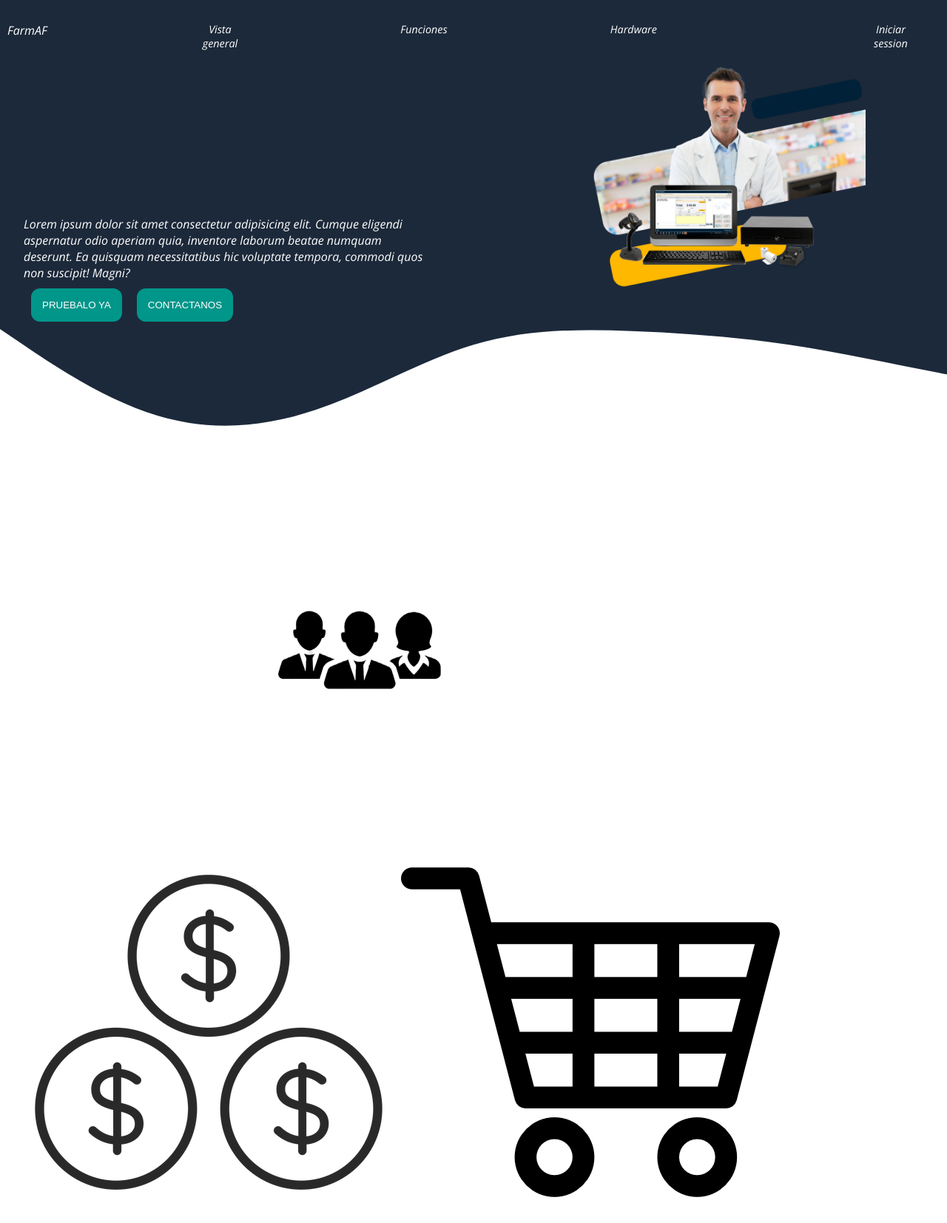
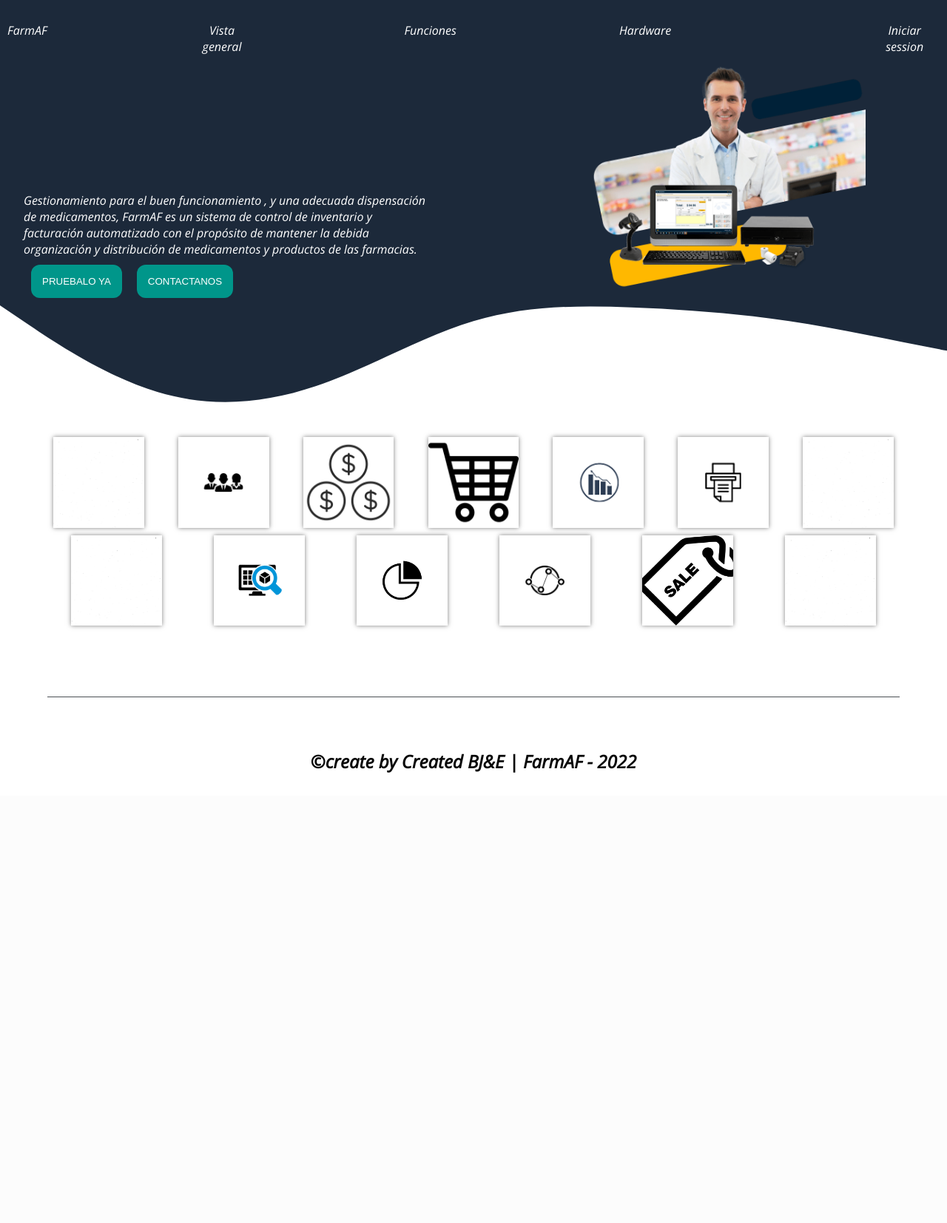
Before and after one commit to Mattewcito/FarmAF, a PHP site: page /FarmAF/ in a window 1280 px wide. Shown: the top 1654 px of the page at 74% size. After the commit the page ends 1045 px from the top, so only its background shows below. Run offline with PHP 8.4, Linux system fonts and the light colour scheme.

Commit message:
complemento del index, funciones y vista general

```diff
--- a/index.php
+++ b/index.php
@@ -6,8 +6,8 @@
     <meta http-equiv="X-UA-Compatible" content="IE=edge">
     <meta name="viewport" content="width=device-width, initial-scale=1.0">
     <title>FarmAF</title>
-    <link rel="stylesheet" type="text/css" href="css/style.css">
-    <link rel="stylesheet" type="text/css" href="css/css/all.min.css">
+    <link rel="stylesheet" type="text/css" href="../../css/css/all.min.css">
+    <link rel="stylesheet" href="css/css/estilospPag.css">
     <link rel="preconnect" href="https://fonts.gstatic.com">
     <link href="https://fonts.googleapis.com/css2?family=Open+Sans:ital@1&display=swap" rel="stylesheet">
 </head>
@@ -20,7 +20,7 @@
             <link class="nav2"><a href="vista/pag/vista_general.php">Vista general</a>
             <link class="nav2"><a href="vista/pag/funciones.php">Funciones</a>
             <link class="nav2"><a href="vista/pag/hardware.php">Hardware</a>
-            <link class="nav3"><a href="vista/Login.php">Iniciar session</a>
+            <link class="nav3"><a href="Login.php">Iniciar session</a>
         </nav>
     </header>
     <img class="imgp" src="img/sof.png" alt="">
@@ -29,35 +29,142 @@
             <div class="texto">
                 <div class="servicios-ind">
                     <p><br><br><br><br><br><br><br><br>
-                                Lorem ipsum dolor sit amet consectetur adipisicing elit.
-                                Cumque eligendi aspernatur odio aperiam quia, inventore laborum
-                                beatae numquam deserunt. Ea quisquam necessitatibus hic voluptate
-                                tempora, commodi quos non suscipit! Magni?</p>
+                    Gestionamiento para el buen funcionamiento , y una adecuada dispensación
+                    de medicamentos, FarmAF es un sistema de control de inventario y facturación
+                    automatizado con el propósito de mantener la debida organización y distribución
+                    de medicamentos y productos de las farmacias.</p>
                 </div>
-            <a href="Contacto.php" class="botones"><button type="">PRUEBALO YA</button></a>
-            <a href="Contacto.php" class="botones"><button type="">CONTACTANOS</button></a>
+                <a href="vista/pag/Contacto.php" class="botones"><button type="">PRUEBALO YA</button></a>
+                <a href="vista/pag/Contacto.php" class="botones"><button type="">CONTACTANOS</button></a>
     </section>
-            <svg id="wave" style="transform:rotate(0deg); transition: 0.3s"
-            viewBox="0 0 1440 180" version="1.1" xmlns="http://www.w3.org/2000/svg">
-            <defs><linearGradient id="sw-gradient-0" x1="0" x2="0" y1="1" y2="0">
+    <svg id="wave" style="transform:rotate(0deg); transition: 0.3s" viewBox="0 0 1440 180" version="1.1"
+        xmlns="http://www.w3.org/2000/svg">
+        <defs>
+            <linearGradient id="sw-gradient-0" x1="0" x2="0" y1="1" y2="0">
                 <stop stop-color="rgba(255, 255, 255, 1)" offset="0%"></stop>
                 <stop stop-color="rgba(255, 255, 255, 1)" offset="100%">
-            </stop></linearGradient></defs><path style="transform:translate(0, 0px); opacity:1"
-            fill="url(#sw-gradient-0)"
-            d="M0,0L40,27C80,54,160,108,240,132C320,156,400,150,480,123C560,96,640,48,720,24C800,0,880,0,960,3C1040,6,1120,12,1200,24C1280,36,1360,54,1440,69C1520,84,1600,96,1680,84C1760,72,1840,36,1920,21C2000,6,2080,12,2160,39C2240,66,2320,114,2400,138C2480,162,2560,162,2640,141C2720,120,2800,78,2880,57C2960,36,3040,36,3120,57C3200,78,3280,120,3360,132C3440,144,3520,126,3600,102C3680,78,3760,48,3840,39C3920,30,4000,42,4080,66C4160,90,4240,126,4320,144C4400,162,4480,162,4560,147C4640,132,4720,102,4800,99C4880,96,4960,120,5040,123C5120,126,5200,108,5280,99C5360,90,5440,90,5520,99C5600,108,5680,126,5720,135L5760,144L5760,180L5720,180C5680,180,5600,180,5520,180C5440,180,5360,180,5280,180C5200,180,5120,180,5040,180C4960,180,4880,180,4800,180C4720,180,4640,180,4560,180C4480,180,4400,180,4320,180C4240,180,4160,180,4080,180C4000,180,3920,180,3840,180C3760,180,3680,180,3600,180C3520,180,3440,180,3360,180C3280,180,3200,180,3120,180C3040,180,2960,180,2880,180C2800,180,2720,180,2640,180C2560,180,2480,180,2400,180C2320,180,2240,180,2160,180C2080,180,2000,180,1920,180C1840,180,1760,180,1680,180C1600,180,1520,180,1440,180C1360,180,1280,180,1200,180C1120,180,1040,180,960,180C880,180,800,180,720,180C640,180,560,180,480,180C400,180,320,180,240,180C160,180,80,180,40,180L0,180Z"></path></svg>
+                </stop>
+            </linearGradient>
+        </defs>
+        <path style="transform:translate(0, 0px); opacity:1" fill="url(#sw-gradient-0)"
+            d="M0,0L40,27C80,54,160,108,240,132C320,156,400,150,480,123C560,96,640,48,720,24C800,0,880,0,960,3C1040,6,1120,12,1200,24C1280,36,1360,54,1440,69C1520,84,1600,96,1680,84C1760,72,1840,36,1920,21C2000,6,2080,12,2160,39C2240,66,2320,114,2400,138C2480,162,2560,162,2640,141C2720,120,2800,78,2880,57C2960,36,3040,36,3120,57C3200,78,3280,120,3360,132C3440,144,3520,126,3600,102C3680,78,3760,48,3840,39C3920,30,4000,42,4080,66C4160,90,4240,126,4320,144C4400,162,4480,162,4560,147C4640,132,4720,102,4800,99C4880,96,4960,120,5040,123C5120,126,5200,108,5280,99C5360,90,5440,90,5520,99C5600,108,5680,126,5720,135L5760,144L5760,180L5720,180C5680,180,5600,180,5520,180C5440,180,5360,180,5280,180C5200,180,5120,180,5040,180C4960,180,4880,180,4800,180C4720,180,4640,180,4560,180C4480,180,4400,180,4320,180C4240,180,4160,180,4080,180C4000,180,3920,180,3840,180C3760,180,3680,180,3600,180C3520,180,3440,180,3360,180C3280,180,3200,180,3120,180C3040,180,2960,180,2880,180C2800,180,2720,180,2640,180C2560,180,2480,180,2400,180C2320,180,2240,180,2160,180C2080,180,2000,180,1920,180C1840,180,1760,180,1680,180C1600,180,1520,180,1440,180C1360,180,1280,180,1200,180C1120,180,1040,180,960,180C880,180,800,180,720,180C640,180,560,180,480,180C400,180,320,180,240,180C160,180,80,180,40,180L0,180Z">
+        </path>
+    </svg>
 </body>
-<Main>
-<section class="menu">
+<main>
+    <section class="Portafolio">
+        <div class="contenedor">
+            <div class="galeria-port">
+                <div class="imagen-port">
+                    <img src="img/pag/blanco.jpg" alt="">
+                    <div class="hover-galeria">
+                        <img src="img/pngwing.com.png" alt="">
+                        <a href="vista/pag/funciones.php"><p>Ver más...</p></a>
+                    </div>
+                </div>
+                <div class="imagen-port">
                     <img src="img/pag/empleados.png" alt="">
+                    <div class="hover-galeria">
+                        <img src="img/pngwing.com.png" alt="">
+                        <p>Gestión empleados</p>
+                    </div>
+                </div>
+                <div class="imagen-port">
                     <img src="img/pag/pagos.png" alt="">
+                    <div class="hover-galeria">
+                        <img src="img/pngwing.com.png" alt="">
+                        <p>Gestión pagos</p>
+                    </div>
+                </div>
+                <div class="imagen-port">
                     <img src="img/pag/compras.png" alt="">
+                    <div class="hover-galeria">
+                        <img src="img/pngwing.com.png" alt="">
+                        <p>Gestión compras</p>
+                    </div>
+                </div>
+                <div class="imagen-port">
                     <img src="img/pag/contabilidad.png" alt="">
-        <img src="img/pag/facturación.png" alt="">
-        <img src="img/pag/inventario.jpg" alt="">
+                    <div class="hover-galeria">
+                        <img src="img/pngwing.com.png" alt="">
+                        <p>Contabilidad</p>
+                    </div>
+                </div>
+                <div class="imagen-port">
+                    <img src="img/pag/facturacion.png" alt="">
+                    <div class="hover-galeria">
+                        <img src="img/pngwing.com.png" alt="">
+                        <p>Facturación</p>
+                    </div>
+                </div>
+                <div class="imagen-port">
+                    <img src="img/pag/blanco.jpg" alt="">
+                    <div class="hover-galeria">
+                        <img src="img/pngwing.com.png" alt="">
+                        <a href="vista/pag/funciones.php"><p>Ver más...</p></a>
+                    </div>
+                </div>
+            </div>
+        </div>
+        <div class="contenedor">
+            <div class="galeria-port">
+                <div class="imagen-port">
+                    <img src="img/pag/blanco.jpg" alt="">
+                    <div class="hover-galeria">
+                        <img src="img/pngwing.com.png" alt="">
+                        <a href="vista/pag/funciones.php"><p>Ver más...</p></a>
+                    </div>
+                </div>
+                <div class="imagen-port">
+                    <img src="img/pag/inventario.png" alt="">
+                    <div class="hover-galeria">
+                        <img src="img/pngwing.com.png" alt="">
+                        <p>Gestión inventario</p>
+                    </div>
+                </div>
+                <div class="imagen-port">
                     <img src="img/pag/estadisticas.png" alt="">
+                    <div class="hover-galeria">
+                        <img src="img/pngwing.com.png" alt="">
+                        <p>Estadisticas</p>
+                    </div>
+                </div>
+                <div class="imagen-port">
+                    <img src="img/pag/analisis.png" alt="">
+                    <div class="hover-galeria">
+                        <img src="img/pngwing.com.png" alt="">
+                        <p>Análisis</p>
+                    </div>
+                </div>
+                <div class="imagen-port">
                     <img src="img/pag/ventas.png" alt="">
-        <img src="img/pag/analisis.png" alt="">
+                    <div class="hover-galeria">
+                        <img src="img/pngwing.com.png" alt="">
+                        <p>Gestión ventas</p>
+                    </div>
+                </div>
+                <div class="imagen-port">
+                    <img src="img/pag/blanco.jpg" alt="">
+                    <div class="hover-galeria">
+                        <img src="img/pngwing.com.png" alt="">
+                        <a href="vista/pag/funciones.php"><p>Ver más...</p></a>
+                    </div>
+                </div>
+            </div>
+        </div>
     </section>
-</Main>
-
+</main>
+<footer>
+        <div class="contenedor-footer">
+            <div class="contenedor-foo">
+            </div>
+            <div class="contenedor-foo">
+            </div>
+            <div class="contenedor-foo">
+            </div>
+        </div>
+        <h2 class="titulo-final">
+            &copy;create by Created BJ&E | FarmAF - 2022
+        </h2>
+    </footer>
 </html>
```
Also changed, not shown: vista/pag/vista_general.php (+8 -4 lines). Lines whose indentation alone changed are shown as unchanged.
